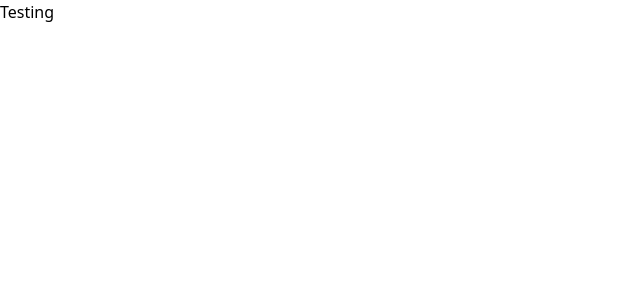
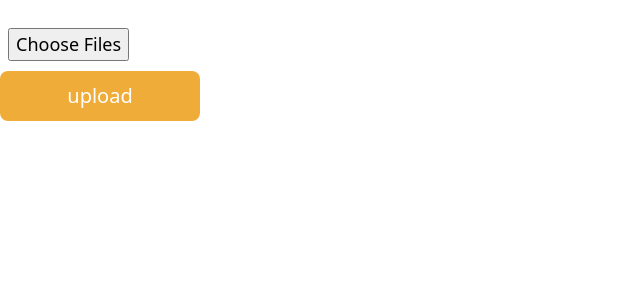
Before and after one commit to redracame/kv-audio-frontend, a React (Vite) app: page /testing in a window 1280 px wide. Shown: the top 300 px of the page, without its empty margins (0-640 px from the left). Built offline with nearby package versions, Linux system fonts and the light colour scheme.

Commit message:
edit testig file code to choose multiple choice:✅

```diff
--- a/src/components/testing.jsx
+++ b/src/components/testing.jsx
@@ -1,14 +1,17 @@
 import { useState } from "react";
 
 export default function Testing(){
-
+const [file,setFile] = useState(null)
 
 
 
 
     return(
       <div className="w-full h-screen">
-        Testing
+        <input type="file" multiple onChange={(e)=>{console.log(e.target.files[0])}}/>
+        <button className="w-[200px] h-[50px] text-white py-2 rounded-lg hover:bg-blue-600 transition duration-150">
+          upload
+        </button>
 
        </div>
 )
```
